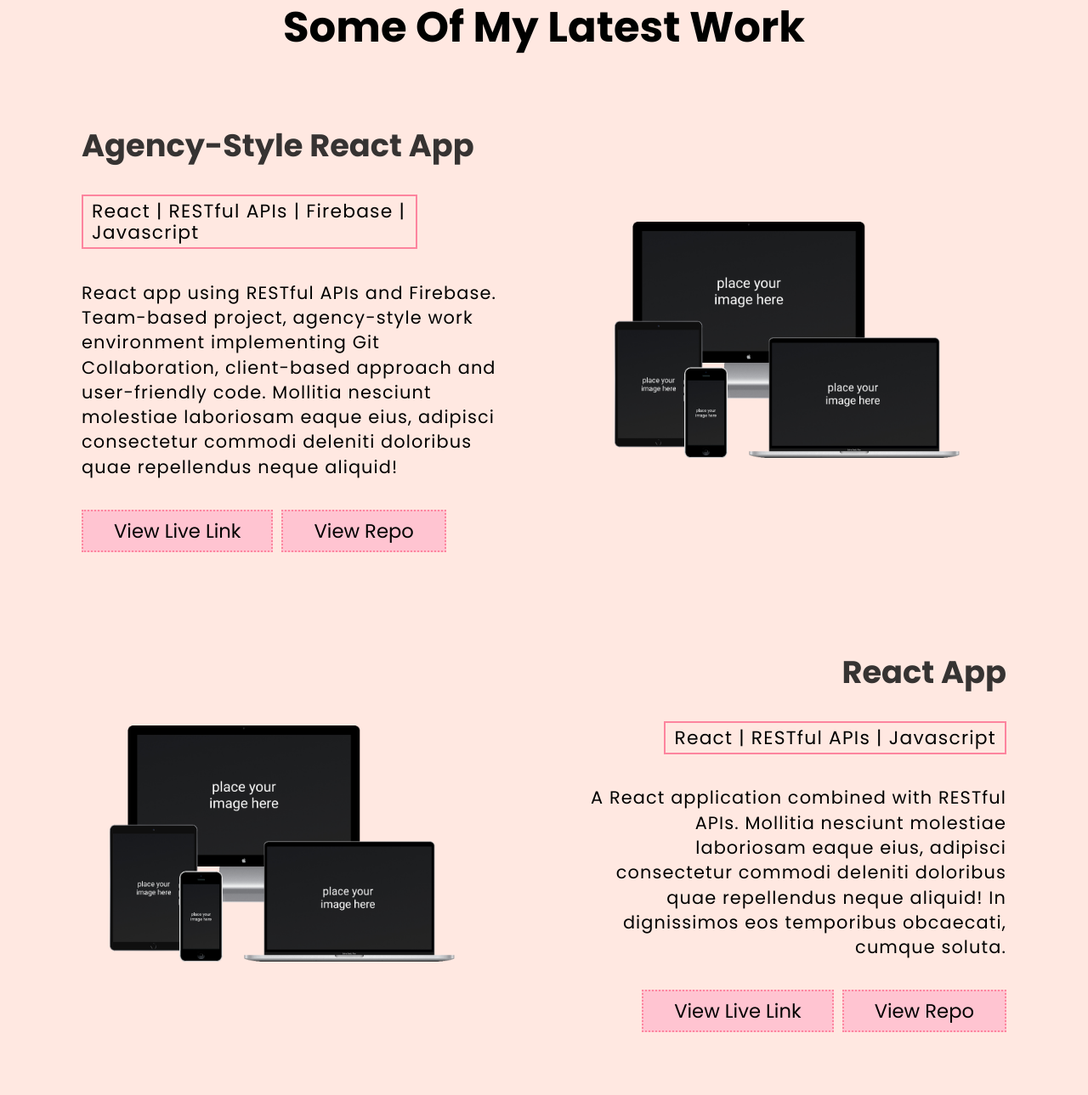
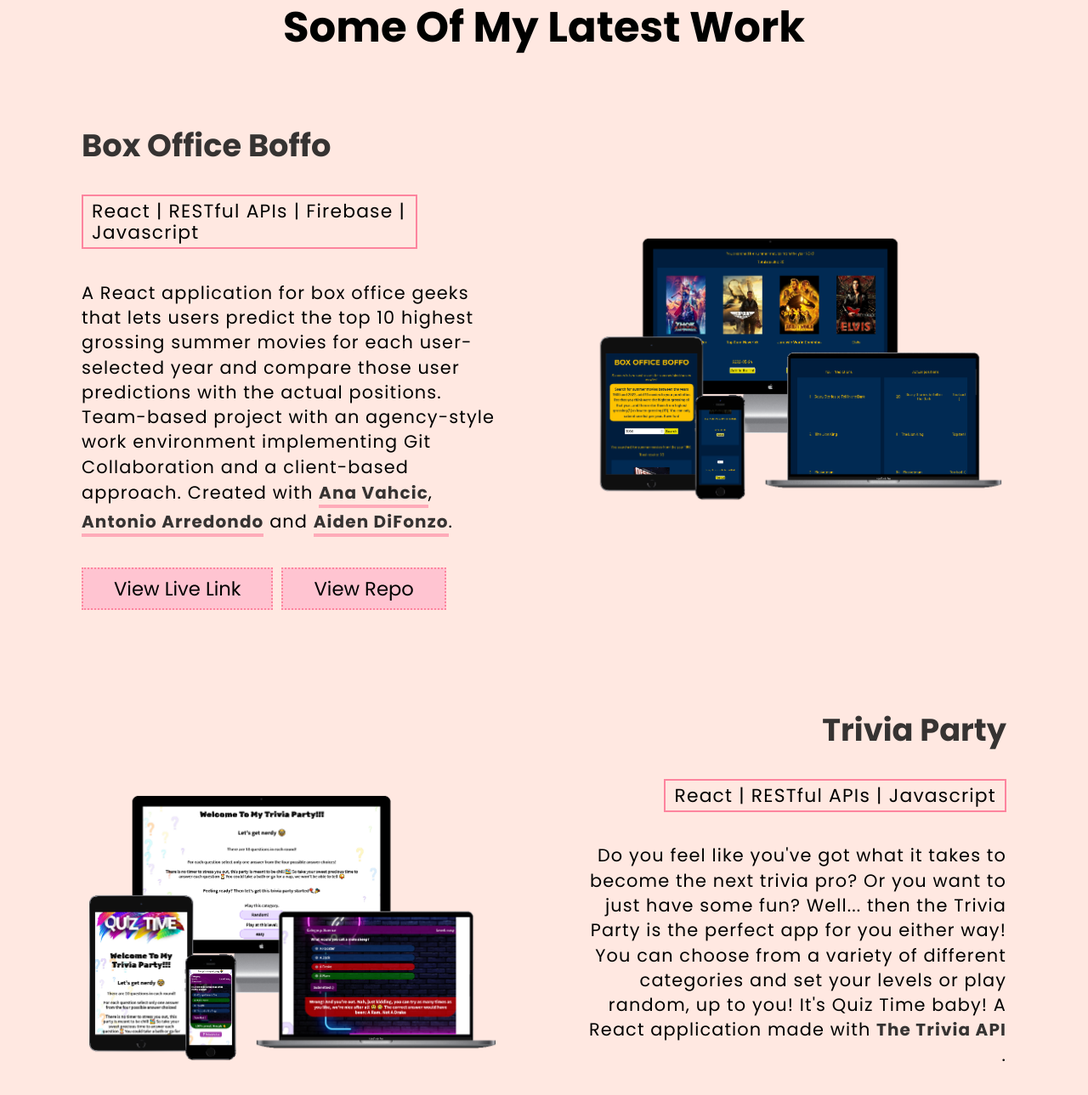
Before and after one commit to victorialange/MyPortfolio, a plain HTML site: page index.html in a window 1280 px wide. Shown: the part 2815-4104 px from the top of the page at 85% size. Drawn offline with nearby package versions, Linux system fonts and the light colour scheme.

Commit message:
added 2 more projects (mockups & descriptions) and updated calendly link

```diff
--- a/index.html
+++ b/index.html
@@ -66,7 +66,7 @@
                 </li>
                 <!-- Calendly -->
                 <li>
-                    <a href="https://calendly.com/victoria-lange/30min?back=1&month=2022-11" target="_blank" aria-label="click the link to schedule a meeting with Victoria on Calendly">
+                    <a href="https://calendly.com/victoria-lange/30minute" target="_blank" aria-label="click the link to schedule a meeting with Victoria on Calendly">
                         <i class="fa-solid fa-calendar" aria-hidden="true"></i>
                         <span class="sr-only">Calendly</span>
                     </a>
@@ -152,9 +152,7 @@
                     <div class="aboutImgContainer">
                         <img src="./assets/profile_cropped_1.png" alt="photo of Victoria">
                     </div><!-- END IMG CONTAINER -->
-                    <!-- <div class="anotherImg">
-                        <img src="./assets/background_about.png" alt="">
-                    </div> -->
+
                 </div><!-- END FLEX CONTAINER -->
 
             </div><!-- END WRAPPER -->
@@ -234,33 +232,6 @@
                     <li>
                         <!-- Web Accessibility Logo -->
 
-                        <!-- icon by World Wide Web Consortium - http://www.w3.org, Public Domain, https://commons.wikimedia.org/w/index.php?curid=36329006 -->
-                        <!-- <a href="https://commons.wikimedia.org/w/index.php?curid=36329006" target="_blank">
-                            <!-- <img src="./assets/W3C_icon.svg" alt="W3C logo" aria-hidden="true"> -->
-                            <!-- <img src="./assets/W3C_icon.svg.png" alt=""> -->
-                        <!-- </a> -->
-
-                        <!-- <svg xmlns="http://www.w3.org/2000/svg" width="212" height="114">
-                            <title>W3C Logo</title>
-                            <path fill="#000" d="M57.389,1.619l19.579,66.569L96.548,1.619h14.178h38.91v6.616l-19.985,34.433
-                            c7.02,2.254,12.334,6.351,15.934,12.293s5.402,12.917,5.402,20.926c0,9.909-2.636,18.234-7.898,24.987
-                            c-5.271,6.75-12.087,10.122-20.461,10.122c-6.301,0-11.793-2.004-16.473-6.01c-4.683-4.002-8.147-9.427-10.398-16.269
-                            l11.072-4.592c1.621,4.145,3.761,7.407,6.417,9.792c2.657,2.384,5.784,3.575,9.383,3.575c3.779,0,6.977-2.114,9.59-6.344
-                            c2.611-4.229,3.917-9.316,3.917-15.262c0-6.569-1.398-11.658-4.186-15.259c-3.245-4.228-8.332-6.347-15.262-6.347h-5.401V47.8
-                            l18.905-32.679h-22.822l-1.297,2.213l-27.755,93.661h-1.349L56.712,43.208l-20.254,67.787h-1.35L2.699,1.619h14.178l19.582,66.569
-                            L49.691,23.36L43.21,1.619H57.389z"/>
-                            <path d="M205.936,1l-8.008,15.968
-                            c0,0-3.44-6.347-6.839-9.252c-3.235-2.764-7.425-5.321-12.727-4.771c-5.125,0.529-10.902,5.037-14.79,12.55
-                            c-4.417,8.544-5.916,17.202-5.947,26.749c-0.045,13.377,4.89,22.506,4.89,22.506s-1.133-4.242-0.944-11.429
-                            c0.122-4.483,0.149-9.361,3.533-19.443c2.834-8.424,9.312-15.258,15.026-16.438c4.453-0.917,7.298-0.25,11.669,2.829
-                            c5.183,3.654,8.306,10.252,8.306,10.252l8.128-15.555L205.936,1L205.936,1z
-                            M206.938,80.01c0,0-3.593,6.423-5.835,8.896
-                            c-2.235,2.473-6.245,6.835-11.192,9.017c-4.948,2.18-7.54,2.591-12.432,2.121c-4.887-0.473-9.427-3.301-11.017-4.48
-                            c-1.595-1.18-5.657-4.655-7.955-7.893c-2.298-3.241-5.894-9.722-5.894-9.722s2.004,6.496,3.256,9.252
-                            c0.721,1.587,2.939,6.438,6.085,10.661c2.936,3.94,8.631,10.724,17.291,12.259c8.659,1.529,14.614-2.361,16.084-3.302
-                            c1.472-0.942,4.576-3.538,6.54-5.643c2.053-2.192,3.991-4.99,5.068-6.673c0.782-1.224,2.064-3.711,2.064-3.711L206.938,80.01 L206.938,80.01z"/>
-                            </svg> -->
-
                         <!-- Icon by Icons8 -->
                         <a target="_blank" href="https://icons8.com/icon/39859/w3c" aria-hidden="true">
                             <img src="./assets/icons8-w3c.svg" alt="W3C logo" aria-hidden="true">
@@ -290,18 +261,26 @@
                 <div class="projectFlex projectOneFlex">
                     <!-- TEXT CONTAINER -->
                     <div class="projectTextContainer">
-                        <h4>Agency-style react app</h4>
+                        <h4>Box Office Boffo</h4>
                         <h5>React | RESTful APIs | Firebase | Javascript</h5>
-                        <p>React app using RESTful APIs and Firebase. Team-based project, agency-style work environment implementing Git Collaboration, client-based approach and user-friendly code. Mollitia nesciunt molestiae laboriosam eaque eius, adipisci consectetur commodi deleniti doloribus quae repellendus neque aliquid!</p>
+                        <p>A React application for box office geeks that lets users predict the top 10 highest grossing summer movies for each user-selected year and compare those user predictions with the actual positions. Team-based project with an agency-style work environment implementing Git Collaboration and a client-based approach. Created with
+                            <!-- Ana Vahcic -->
+                            <a href="https://github.com/anavahcic" target="_blank" aria-label="click link to Ana's Github repo, one of Victoria's project partners">Ana Vahcic</a>,
+                            <!-- Antonio Arredondo -->
+                            <a href="https://github.com/antoniojr100" target="_blank" aria-label="click link to Antonio's Github repo, one of Victoria's project partners">Antonio Arredondo</a>
+                            and
+                            <!-- Aiden DiFonzo -->
+                            <a href="https://github.com/adifonzo" target="_blank" aria-label="click link to Aiden's Github repo, one of Victoria's project partners">Aiden DiFonzo</a>.
+                        </p>
                         <!-- PROJECT LINKS CONTAINER -->
                         <div class="projectLinks">
                             <!-- Live link -->
-                            <a href="" target="_blank" class="button" aria-label="click link to agency-style react app site">
+                            <a href="https://boxoffice-boffo.netlify.app/" target="_blank" class="button" aria-label="click link to Box Office Boffo live site">
                                 <span>View Live Link</span>
                                 <i class="fa-solid fa-arrow-up-right-from-square" aria-hidden="true"></i>
                             </a>
                              <!-- Repo -->
-                            <a href="https://github.com/victorialange?tab=repositories" target="_blank" class="button" aria-label="click link to agency-style react app Github repository">
+                            <a href="https://github.com/projectFourBoxOffice/boxOfficeBoffo" target="_blank" class="button" aria-label="click link to Box Office Boffo Github repository">
                                 <span>View Repo</span>
                                 <i class="fa-solid fa-arrow-up-right-from-square" aria-hidden="true"></i>
                             </a>
@@ -309,7 +288,7 @@
                     </div><!-- TEXT CONTAINER -->
                     <!-- IMG CONTAINER -->
                     <div class="projectImgContainer">
-                        <img src="./assets/mockup_placeholder.png" alt="React app team project">
+                        <img src="./assets/mockup_boffo_cropped.png" alt="React app team project">
                     </div><!-- END IMG CONTAINER -->
                 </div><!-- END PROJECT ONE -->
 
@@ -317,22 +296,24 @@
                 <div class="projectFlex projectTwoFlex">
                     <!-- IMG CONTAINER -->
                     <div class="projectImgContainer">
-                        <img src="./assets/mockup_placeholder.png" alt="React and API app project">
+                        <img src="./assets/mockup_trivia_cropped.png" alt="React and API app project">
                     </div><!-- END IMG CONTAINER -->
                     <!-- TEXT CONTAINER -->
                     <div class="projectTextContainer">
-                        <h4>React app</h4>
+                        <h4>Trivia Party</h4>
                         <h5>React | RESTful APIs | Javascript</h5>
-                        <p>A React application combined with RESTful APIs. Mollitia nesciunt molestiae laboriosam eaque eius, adipisci consectetur commodi deleniti doloribus quae repellendus neque aliquid! In dignissimos eos temporibus obcaecati, cumque soluta.</p>
+                        <p>Do you feel like you've got what it takes to become the next trivia pro? Or you want to just have some fun? Well... then the Trivia Party is the perfect app for you either way! You can choose from a variety of different categories and set your levels or play random, up to you! It's Quiz Time baby! A React application made with
+                            <a href="https://the-trivia-api.com/" target="_blank">The Trivia API</a>.
+                        </p>
                         <!-- PROJECT LINKS CONTAINER -->
                         <div class="projectLinks">
                             <!-- Live Link -->
-                            <a href="" target="_blank" class="button" aria-label="click link to React and API app live site">
+                            <a href="https://trivia-party.netlify.app/" target="_blank" class="button" aria-label="click link to the Trivia Party live site">
                                 <span>View Live Link</span>
                                 <i class="fa-solid fa-arrow-up-right-from-square" aria-hidden="true"></i>
                             </a>
                             <!-- Repo -->
-                            <a href="https://github.com/victorialange?tab=repositories" target="_blank" class="button" aria-label="click link to React and API app Github repository">
+                            <a href="https://github.com/victorialange/TriviaParty" target="_blank" class="button" aria-label="click link to the Trivia Party Github repository">
                                 <span>View Repo</span>
                                 <i class="fa-solid fa-arrow-up-right-from-square" aria-hidden="true"></i>
                             </a>
@@ -479,7 +460,7 @@
                                 </li>
                                 <!-- Calendly -->
                                 <li>
-                                    <a href="https://calendly.com/victoria-lange/30min?back=1&month=2022-11" target="_blank" aria-label="click the link to schedule a meeting with Victoria on Calendly">
+                                    <a href="https://calendly.com/victoria-lange/30minute" target="_blank" aria-label="click the link to schedule a meeting with Victoria on Calendly">
                                         <i class="fa-solid fa-calendar" aria-hidden="true"></i>
                                         <span class="sr-only">Calendly</span>
                                     </a>
--- a/styles/sass/partials/_projects.scss
+++ b/styles/sass/partials/_projects.scss
@@ -1,11 +1,9 @@
 @use "./variables";
 
 .projects {
-    // background-color: #fff;
     padding-bottom: 10px;
     h4 {
         color: variables.$lightBlack;
-        // font-weight: bold;
         font-size: clamp(1.275rem, 1.0938rem + 1.163vw, 2.6125rem);
         font-weight: bold;
     }
@@ -20,13 +18,6 @@
             font-size: clamp(0.8rem, 0.7309rem + 0.5376vw, 1rem);
             font-weight: bold;
             color: variables.$lightBlack;
-            &:first-child:hover,
-            &:first-child:focus {
-                color: variables.$iconHover;
-                border-bottom: 0px;
-                padding-bottom: 0px;
-                background: none;
-            }
             &:last-child {
                 border-bottom: 4px solid variables.$softerPink;
                 padding-bottom: 0.5px;
@@ -76,16 +67,67 @@
 }
 
 .projectTextContainer {
-    // width: 42%;
     display: flex;
     flex-direction: column;
+}
+
+.projectOneFlex {
+    p {
+        a:first-child,
+        a:nth-child(2),
+        a:last-child {
+            border-bottom: 4px solid variables.$softerPink;
+            display: inline-block;
+            padding-top: 2px;
+            padding-bottom: 0px;
+        }
+        a:first-child:hover,
+        a:first-child:focus,
+        a:nth-child(2):hover,
+        a:nth-child(2):focus,
+        a:last-child:hover,
+        a:last-child:focus {
+            border-bottom: none;
+            background-color: variables.$softerPink;
+            padding-bottom: 0;
+        }
+    }
+}
+
+.projectTwoFlex,
+.projectThreeFlex {
+    p {
+        a:first-child,
+        a:nth-child(2),
+        a:last-child {
+            border: none;
+            display: inline-block;
+            padding-top: 0px;
+            padding-bottom: 0px;
+        }
+        a:first-child:hover,
+        a:first-child:focus {
+            color: variables.$iconHover;
+            border-bottom: 0px;
+            padding-bottom: 0px;
+            background: none;
+        }
+    }
+}
+
+.projectThreeFlex {
+    p {
+        a:last-child {
+            border-bottom: 4px solid variables.$softerPink;
+            padding-bottom: 0.5px;
+        }
+    }
 }
 
 .projectLinks {
     display: flex;
     flex-wrap: wrap;
     margin-top: 15px;
-    // justify-content: space-between;
     a:first-child {
         margin-right: 10px;
     }
@@ -129,7 +171,6 @@
 
 
 .projectImgContainer {
-    // width: 52%;
     display: flex;
     flex-direction: column;
     align-self: center;
```
Also changed, not shown: styles/sass/partials/_about.scss (+0 -13 lines), assets/Screenshot_20210717-180825 - Edited.png (deleted), assets/Screenshot_20210717-180825 - Edited_1.png (deleted), assets/W3C_icon.svg (deleted), assets/W3C_icon.svg.png (deleted), assets/background_about.png (deleted), assets/mockup_boffo_cropped.png (added), assets/mockup_movieflix.png (deleted), assets/mockup_trivia_cropped.png (added), assets/tablet-phone-and-browser.png (deleted), styles/styles.css, 1 other file.
